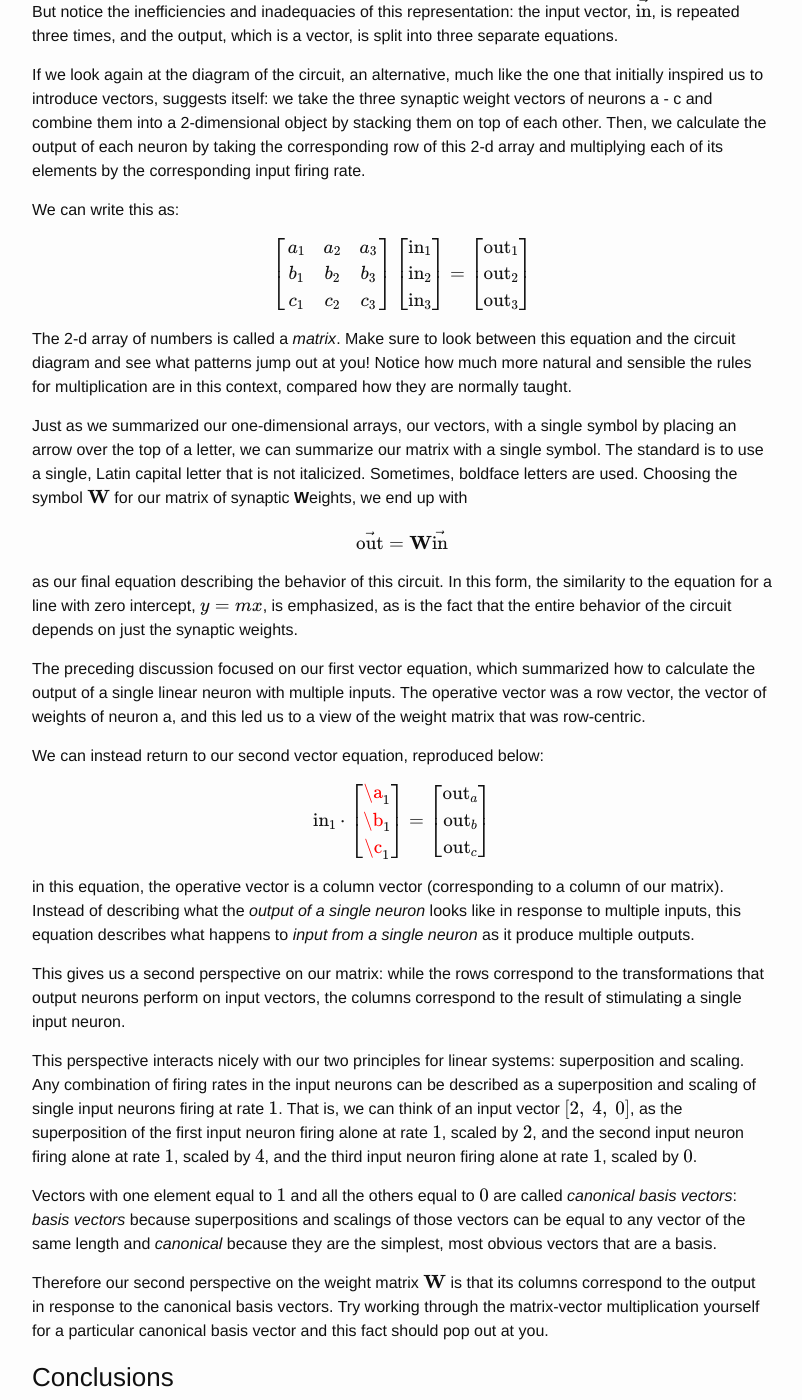
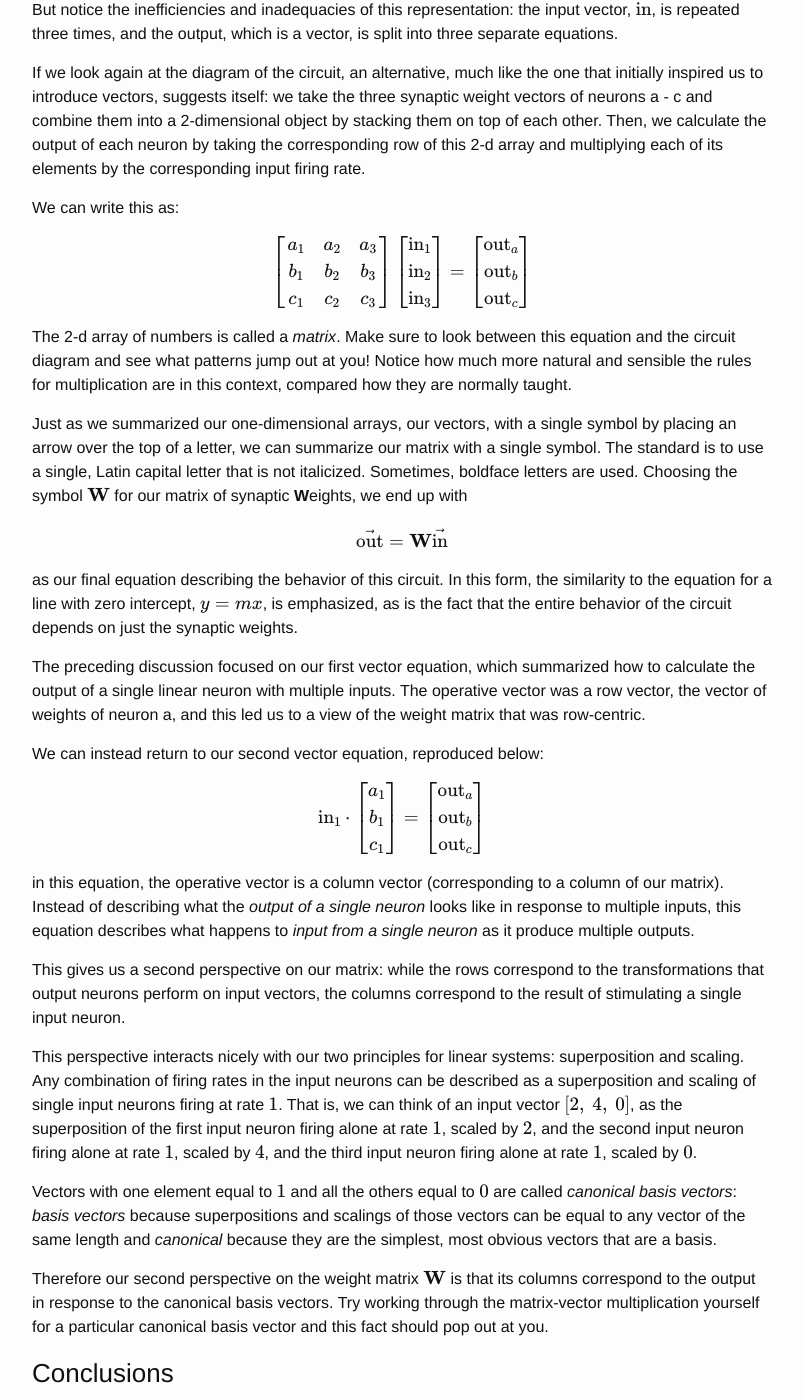
Before and after one commit to charlesfrye/charlesfrye.github.io, a Jekyll site: the page built from _posts/2017-08-17-linear-algebra-for-neuroscientists.markdown, in a window 1280 px wide and 1400 px high, scrolled down 7120 px. Shown: the whole window, without its empty margins (238-1040 px from the left). Built offline with Jekyll 4.4.1, drawn with Linux system fonts in a browser that asks for light colours; formulas are drawn with MathJax 3; some of the changed text lies outside the part shown.

Commit message:
fixes minor errors in linear algebra post

```diff
--- a/_posts/2017-08-17-linear-algebra-for-neuroscientists.markdown
+++ b/_posts/2017-08-17-linear-algebra-for-neuroscientists.markdown
@@ -373,7 +373,7 @@ which is valid so long as Neuron 1 is the only active input:
 $$
 \text{in}_1 \cdot
 \left[\begin{array}{ccc}
-\a_1 \\ \b_1 \\ \c_1
+a_1 \\ b_1 \\ c_1
 \end{array}\right]
 =
 \left[\begin{array}{ccc}
@@ -433,6 +433,7 @@ $$
 \text{out}_b = \vec{b} \cdot \vec{\text{in}} \\
 \text{out}_c = \vec{c} \cdot \vec{\text{in}} \\
 $$ <!---_-->
+{: style="text-align: center"}
 
 But notice the inefficiencies and inadequacies of this representation:
 the input vector, $$\vec{\text{in}}$$,
@@ -466,7 +467,7 @@ c_1 & c_2 & c_3 \\
 \end{array}\right]
 =
 \left[\begin{array}{ccc}
-\text{out}_1 \\ \text{out}_2 \\ \text{out}_3
+\text{out}_a \\ \text{out}_b \\ \text{out}_c
 \end{array}\right]
 $$ <!---_--->
 {: style="text-align: center"}
@@ -517,7 +518,7 @@ reproduced below:
 $$
 \text{in}_1 \cdot
 \left[\begin{array}{ccc}
-\a_1 \\ \b_1 \\ \c_1
+a_1 \\ b_1 \\ c_1
 \end{array}\right]
 =
 \left[\begin{array}{ccc}
@@ -586,7 +587,7 @@ c_1 & c_2 & c_3 \\
 \end{array}\right]
 =
 \left[\begin{array}{ccc}
-\text{out}_1 \\ \text{out}_2 \\ \text{out}_3
+\text{out}_a \\ \text{out}_b \\ \text{out}_c
 \end{array}\right]
 $$ <!---_--->
 {: style="text-align: center"}
```
